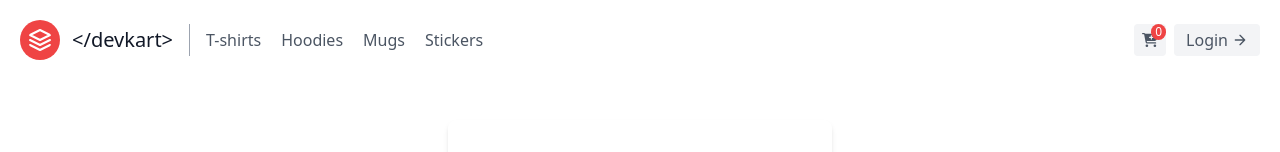
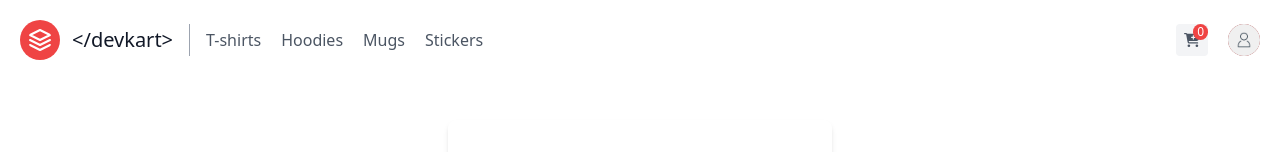
Before and after one commit to c9hariom/DevKart-NextJS, a Next.js app: page /auth/login in a window 1280 px wide. Shown: the top 152 px of the page. Built offline with nearby package versions, Linux system fonts and the light colour scheme.

Commit message:
added jsonwebtoken and improved navbar login logout

```diff
--- a/components/navbar.js
+++ b/components/navbar.js
@@ -1,4 +1,4 @@
-import React, { useState } from 'react'
+import React, { useEffect, useState } from 'react'
 import Link from 'next/link'
 import { FaCartPlus } from 'react-icons/fa6'
 import { RxCross1 } from 'react-icons/rx'
@@ -6,11 +6,32 @@ import { FaPlus, FaMinus } from 'react-icons/fa'
 import { ToastContainer, toast } from 'react-toastify'
 import 'react-toastify/dist/ReactToastify.css'
 
-const Navbar = ({ clearCart, addToCart, removeFromCart, subTotal, cart }) => {
+const Navbar = ({
+  clearCart,
+  addToCart,
+  removeFromCart,
+  subTotal,
+  cart,
+  userAuth,
+  handleLogin
+}) => {
   const [isCartOpen, setIsCartOpen] = useState(false)
 
   const toggleCart = () => {
     setIsCartOpen(!isCartOpen)
+  }
+
+  const [toggle, setToggle] = useState('hidden')
+  const handleToggle = () => {
+    console.log('clicked')
+    if (toggle === 'hidden') {
+      setToggle('')
+      setTimeout(() => {
+        setToggle('hidden')
+      }, 4000)
+    } else {
+      setToggle('hidden')
+    }
   }
 
   return (
@@ -192,11 +213,56 @@ const Navbar = ({ clearCart, addToCart, removeFromCart, subTotal, cart }) => {
             )}
           </div>
 
-          <Link
-            href='/auth/login'
+          <div className='relative ml-3'>
+            <div>
+              <button
+                type='button'
+                className='relative flex rounded-full bg-red-800 text-sm focus:outline-none focus:ring-2 focus:ring-white focus:ring-offset-2 focus:ring-offset-red-500'
+                id='user-menu-button'
+                aria-expanded='false'
+                aria-haspopup='true'
+                onClick={handleToggle}
+              >
+                <img className='h-8 w-8 rounded-full' src='/user.png' alt='' />
+              </button>
+            </div>
+            <button
+              className={`${toggle} absolute right-0 z-10 mt-2 w-28 origin-top-right rounded-md bg-white py-1 shadow-lg ring-1 ring-black ring-opacity-5 focus:outline-none`}
+              role='menu'
+              aria-orientation='vertical'
+              aria-labelledby='user-menu-button'
+              tabIndex='-1'
+              id='user-menu'
+            >
+              {userAuth.name !== '' && (
+                <a
+                  href='#'
+                  className='block px-4 py-2 text-sm text-gray-700'
+                  role='menuitem'
+                  tabIndex='-1'
+                  id='user-menu-item-0'
+                >
+                  Profile
+                </a>
+              )}
+              <a
+                href='#'
+                className='block px-4 py-2 text-sm text-gray-700'
+                role='menuitem'
+                tabIndex='-1'
+                id='user-menu-item-2'
+                onClick={handleLogin}
+              >
+                {userAuth.name === '' ? 'Sign In' : 'Sign Out'}
+              </a>
+            </button>
+          </div>
+
+          {/* <button
+            onClick={handleLogin}
             className='inline-flex items-center bg-gray-100 border-0 py-1 px-3 focus:outline-none hover:bg-gray-200 rounded text-base mt-4 md:mt-0'
           >
-            Login
+            {userAuth.name || "Login"}
             <svg
               fill='none'
               stroke='currentColor'
@@ -208,7 +274,7 @@ const Navbar = ({ clearCart, addToCart, removeFromCart, subTotal, cart }) => {
             >
               <path d='M5 12h14M12 5l7 7-7 7'></path>
             </svg>
-          </Link>
+          </button> */}
         </div>
       </header>
     </div>
--- a/package.json
+++ b/package.json
@@ -10,6 +10,7 @@
   },
   "dependencies": {
     "bcryptjs": "^2.4.3",
+    "jsonwebtoken": "^9.0.2",
     "next": "14.1.3",
     "react": "^18",
     "react-dom": "^18",
--- a/pages/_app.js
+++ b/pages/_app.js
@@ -6,7 +6,6 @@ import { useEffect, useState } from 'react'
 import { useRouter } from 'next/router'
 
 export default function App ({ Component, pageProps }) {
-
   const router = useRouter()
 
   const [cart, setCart] = useState({})
@@ -33,7 +32,7 @@ export default function App ({ Component, pageProps }) {
   }, [])
 
   const buyNow = ({ itemCode, qty, price, name, size, variant, img, max }) => {
-    localStorage.removeItem("cart")
+    localStorage.removeItem('cart')
 
     let newCart = {}
     newCart[itemCode + '_2_' + variant + '_2_' + size] = {
@@ -49,8 +48,7 @@ export default function App ({ Component, pageProps }) {
     setCart(newCart)
     saveCart(newCart)
 
-   router.push("/checkout")
-
+    router.push('/checkout')
   }
 
   const addToCart = ({
@@ -129,6 +127,32 @@ export default function App ({ Component, pageProps }) {
     setCart({})
     saveCart({})
   }
+  const [userAuth, setUserAuth] = useState({
+    name: '',
+    email: '',
+    authToken: ''
+  })
+  useEffect(() => {
+    let userAuth = JSON.parse(localStorage.getItem('userAuth'))
+    if (userAuth) {
+      setUserAuth(userAuth)
+    }
+  }, [])
+
+  const handleLogin = () => {
+    console.log('login')
+    if (userAuth.name !== '') {
+      localStorage.removeItem('userAuth')
+      setUserAuth({
+        name: '',
+        email: '',
+        authToken: ''
+      })
+      router.push('/auth/login')
+    } else {
+      router.push('/auth/login')
+    }
+  }
 
   return (
     <>
@@ -137,6 +161,8 @@ export default function App ({ Component, pageProps }) {
         <meta name='description' content='Your page description' />
       </Head>
       <Navbar
+        handleLogin={handleLogin}
+        userAuth={userAuth}
         addToCart={addToCart}
         cart={cart}
         removeFromCart={removeFromCart}
@@ -144,6 +170,9 @@ export default function App ({ Component, pageProps }) {
         subTotal={subTotal}
       />
       <Component
+        handleLogin={handleLogin}
+        userAuth={userAuth}
+        setUserAuth={setUserAuth}
         {...pageProps}
         buyNow={buyNow}
         addToCart={addToCart}
--- a/pages/api/login.js
+++ b/pages/api/login.js
@@ -1,6 +1,7 @@
 import connectDb from '@/middleware/mongoose'
 import User from '@/models/User'
 const bcrypt = require('bcryptjs')
+const jwt = require('jsonwebtoken')
 
 const handler = async (req, res) => {
   if (req.method === 'POST') {
@@ -18,9 +19,14 @@ const handler = async (req, res) => {
       }
 
       if (result) {
-        res
-          .status(200)
-          .json({ name: user.name, _id: user._id, email: user.email })
+        let authToken = jwt.sign(
+          { _id: user._id, name: user.name, email: user.email },
+          'hj@*(&#hjadjhg@*&^#jhs',
+          {
+            expiresIn: '2d'
+          }
+        )
+        res.status(200).json({ authToken, name: user.name, email: user.email })
       } else {
         res.status(404).json({ status: 'Wrong credentials' })
       }
--- a/pages/auth/login.js
+++ b/pages/auth/login.js
@@ -1,8 +1,9 @@
 import Link from 'next/link'
+import Router from 'next/router'
 import React, { useState } from 'react'
 import { toast } from 'react-toastify'
 
-const Login = () => {
+const Login = ({ setUserAuth }) => {
   const [auth, setAuth] = useState({
     email: '',
     password: ''
@@ -28,10 +29,15 @@ const Login = () => {
     })
 
     const data = await response.json()
-    console.log(data)
 
-    if(data.email === auth.email){
-        toast('Hi '+data.name+' good to see you back', {
+    if (data.authToken) {
+      let userAuth = {
+        name: data.name,
+        email: data.email,
+        authToken: data.authToken
+      }
+      localStorage.setItem('userAuth', JSON.stringify(userAuth))
+      toast('Hi ' + data.name + ' good to see you back', {
         position: 'top-left',
         autoClose: 1200,
         hideProgressBar: false,
@@ -42,8 +48,12 @@ const Login = () => {
         theme: 'light',
         type: 'success'
       })
-    } else{
-        toast('Oops '+data.status, {
+      setTimeout(() => {
+        setUserAuth(userAuth)
+        Router.push('/')
+      }, 1200)
+    } else {
+      toast('Oops ' + data.status, {
         position: 'top-left',
         autoClose: 1200,
         hideProgressBar: false,
@@ -55,7 +65,6 @@ const Login = () => {
         type: 'error'
       })
     }
-
   }
 
   return (
```
Also changed, not shown: public/user.png (added), 1 other file (tests, documents, lock files or other folders). Lines whose indentation alone changed are shown as unchanged.
